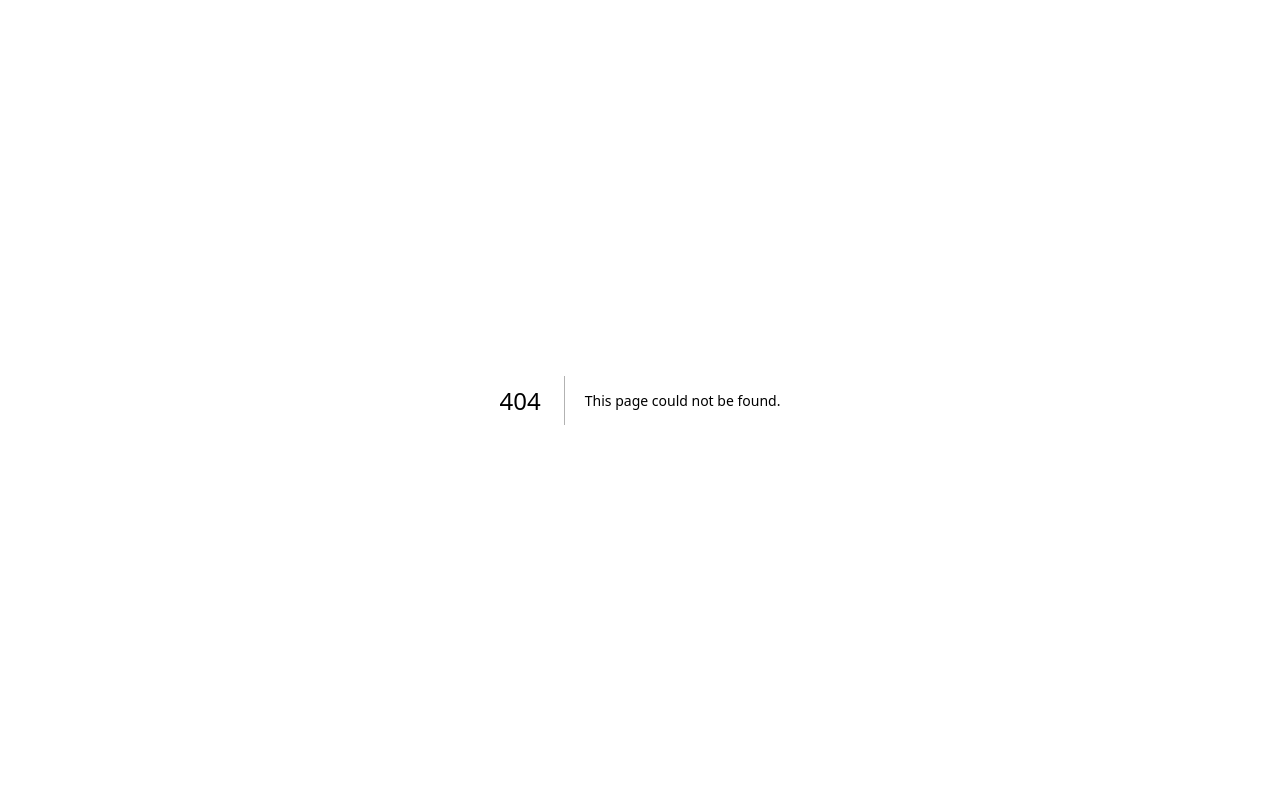
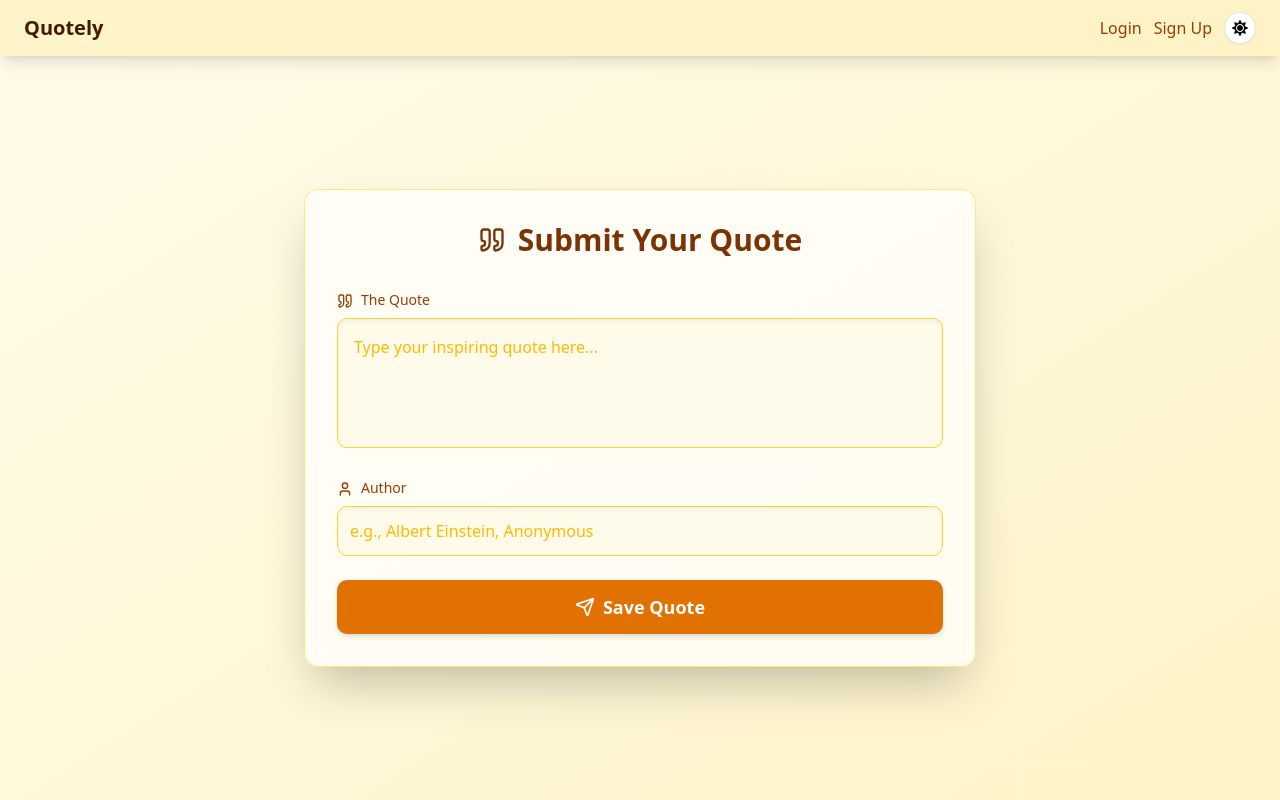
Before and after one commit to fides-3/Quotely, a Next.js app in the folder frontend/: page /quoteinput in a window 1280 px wide. Before the commit this address had no page. Built offline with nearby package versions, Linux system fonts and the light colour scheme.

Commit message:
added code

```diff
--- /dev/null
+++ b/frontend/app/quoteinput/page.tsx
@@ -0,0 +1,117 @@
+"use client"
+import {useState} from 'react'
+import { ThemeToggle } from "../theme-toggle";
+import { QuoteIcon, UserIcon, SendIcon } from "lucide-react"; // Importing icons for a cleaner look
+import axios from '../api/axiosInstance'
+
+export default function QuoteInput() {
+
+  const [content, setContent] = useState("");
+  const [author, setAuthor] = useState("");
+
+  const handleSubmit = async (e: React.FormEvent<HTMLFormElement>) => {
+    e.preventDefault();
+    setContent("")
+    setAuthor("")
+    try{
+        const res =await axios.post('http://localhost:5000/quote/createQuote', {content, author});
+        if(res.status===201){
+            console.log("Quote successfully saved");
+        }else{
+            console.error("Failed to save quote");
+        }
+    }catch(error){
+        console.error("Error submitting quote:", error);
+
+    }
+    }
+
+
+  return (
+    // The main container needs 'flex-col' to allow the header and main content to stack.
+    // I've also adjusted the class on the main div to center the form content.
+    <div className="min-h-screen flex flex-col bg-gradient-to-br from-amber-50 to-amber-100 dark:from-gray-900 dark:to-gray-800">
+
+      {/* --- Header --- */}
+      <header className="flex items-center justify-between px-6 py-3 bg-amber-100/90 dark:bg-gray-800/90 shadow-lg sticky top-0 z-10">
+        <div className="text-xl font-bold text-amber-950 dark:text-amber-50">Quotely</div>
+        <nav className="flex items-center space-x-3">
+          <a href="/login" className="text-amber-800 hover:text-amber-950 dark:text-amber-200 dark:hover:text-amber-50 transition duration-150">Login</a>
+          <a
+            href="/signup"
+            className="text-amber-800 hover:text-amber-950 dark:text-amber-200 dark:hover:text-amber-50 transition duration-150"
+          >
+            Sign Up
+          </a>
+          <ThemeToggle />
+        </nav>
+      </header>
+
+      {/* --- Main Content Area for Quote Input --- */}
+      <main className="flex flex-grow items-center justify-center p-4">
+        <div className="w-full max-w-2xl bg-white/70 dark:bg-gray-700/80 p-8 rounded-xl shadow-2xl backdrop-blur-sm border border-amber-200 dark:border-gray-600">
+
+          <h1 className="text-3xl font-extrabold text-center mb-8 text-amber-900 dark:text-amber-100 flex items-center justify-center space-x-3">
+            <QuoteIcon className="w-7 h-7" />
+            <span>Submit Your Quote</span>
+          </h1>
+
+          <form onSubmit={handleSubmit} className="space-y-6">
+
+            {/* Quote Textarea Field */}
+            <div>
+              <label
+                htmlFor="quote"
+                className="block text-sm font-medium text-amber-800 dark:text-amber-200 mb-2"
+              >
+                <QuoteIcon className="w-4 h-4 inline mr-2 align-text-bottom" />
+                The Quote
+              </label>
+              <textarea
+                id="quote"
+                name="quote"
+                rows={4}
+                required
+                placeholder="Type your inspiring quote here..."
+                className="w-full p-4 border border-amber-300 dark:border-gray-600 rounded-lg shadow-inner focus:ring-amber-500 focus:border-amber-500 transition duration-150 bg-amber-50 dark:bg-gray-800 text-amber-950 dark:text-amber-50 placeholder-amber-400 dark:placeholder-gray-400 resize-none"
+                onChange={(e) => setContent(e.target.value)}
+                value={content}
+              />
+            </div>
+
+            {/* Author Input Field */}
+            <div>
+              <label
+                htmlFor="author"
+                className="block text-sm font-medium text-amber-800 dark:text-amber-200 mb-2"
+              >
+                <UserIcon className="w-4 h-4 inline mr-2 align-text-bottom" />
+                Author
+              </label>
+              <input
+                id="author"
+                name="author"
+                type="text"
+                required
+                placeholder="e.g., Albert Einstein, Anonymous"
+                className="w-full p-3 border border-amber-300 dark:border-gray-600 rounded-lg shadow-inner focus:ring-amber-500 focus:border-amber-500 transition duration-150 bg-amber-50 dark:bg-gray-800 text-amber-950 dark:text-amber-50 placeholder-amber-400 dark:placeholder-gray-400"
+                onChange={(e) => setAuthor(e.target.value)}
+                value={author}
+              />
+            </div>
+
+            {/* Submit Button */}
+            <button
+              type="submit"
+              className="w-full flex justify-center items-center space-x-2 py-3 px-4 border border-transparent text-lg font-semibold rounded-lg shadow-md text-white bg-amber-600 hover:bg-amber-700 dark:bg-amber-500 dark:hover:bg-amber-600 focus:outline-none focus:ring-2 focus:ring-offset-2 focus:ring-amber-500 transition duration-200"
+            >
+              <SendIcon className="w-5 h-5" />
+              <span>Save Quote</span>
+            </button>
+          </form>
+        </div>
+      </main>
+
+    </div>
+  );
+}
```
